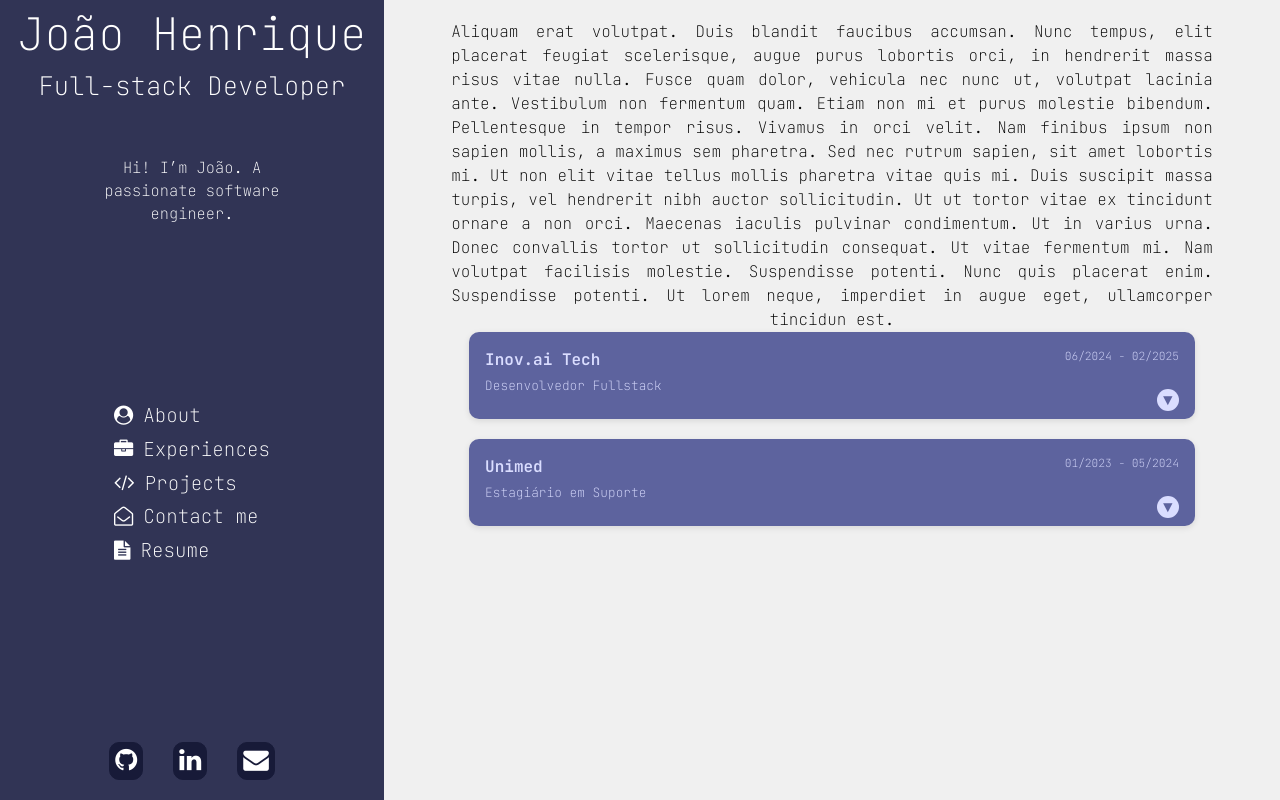
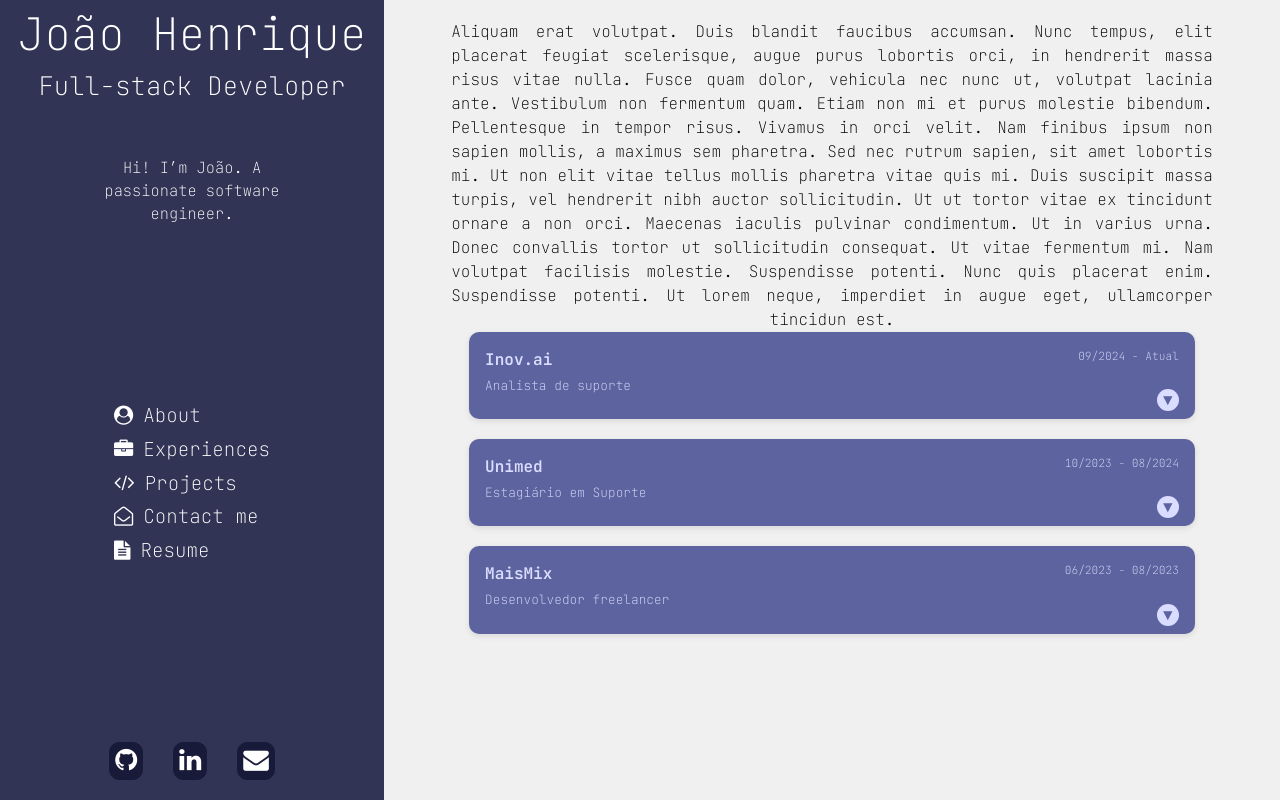
Before and after one commit to joaocarlos-dev/Angular-portifolio, an Angular app: page / in a window 1280 px wide. Built offline with nearby package versions, Linux system fonts and the light colour scheme.

Commit message:
added more experience cards, changed the description text and css style

```diff
--- a/src/app/components/experience/experience.component.html
+++ b/src/app/components/experience/experience.component.html
@@ -16,10 +16,6 @@
       <p>{{ exp.description }}</p>
     </div>
 
-    <div class="arrow-toggle" [class.expanded]="exp.expanded">
-      <!-- Você pode usar uma fonte como Material Icons, ou SVG, ou só isso: -->
-      &#9660;
-      <!-- seta para baixo ▼ -->
-    </div>
+    <div class="arrow-toggle" [class.expanded]="exp.expanded">&#9660;</div>
   </div>
 </div>
--- a/src/app/components/experience/experience.component.scss
+++ b/src/app/components/experience/experience.component.scss
@@ -51,8 +51,9 @@
   .experience-description {
     overflow: hidden;
     padding: 0 16px;
-    transform: translateZ(0);  // Melhora a renderização
-    backface-visibility: hidden; // Elimina flicker em alguns navegadores
+    transform: translateZ(0);
+    backface-visibility: hidden;
+    color: #daddff;
   }
 
   .arrow-toggle {
--- a/src/app/components/experience/experience.component.ts
+++ b/src/app/components/experience/experience.component.ts
@@ -54,18 +54,45 @@ interface Experience {
 export class ExperienceComponent {
   experiences: Experience[] = [
     {
-      company: 'Inov.ai Tech',
-      title: 'Desenvolvedor Fullstack',
-      duration: '06/2024 - 02/2025',
-      description:
-        'Participei de automações com IA, criei pipelines com Python, Node.js e Kubernetes.',
+      company: 'Inov.ai',
+      title: 'Analista de suporte',
+      duration: '09/2024 - Atual',
+      description: `
+   Na Inov.ai, sou responsável pelo monitoramento de todos os serviços da empresa,
+   utilizando ElasticSearch e Kubernetes. Também atuo na análise de logs, suporte técnico e automação de
+  processos internos com Python. Desenvolvo scripts para análise de dados e sou responsável pela
+  criação e manutenção de uma base de conhecimento interna desenvolvida em Angular,
+  com suporte a diagramas, com o objetivo de centralizar conhecimentos técnicos,
+  regras de negócio e documentações dos serviços.
+  `,
       expanded: false,
     },
     {
       company: 'Unimed',
       title: 'Estagiário em Suporte',
-      duration: '01/2023 - 05/2024',
-      description: 'Teste de texto',
+      duration: '10/2023 - 08/2024',
+      description: `
+        Atuei na área de suporte à infraestrutura,
+        auxiliando colaboradores internos em demandas técnicas.
+        Fui responsável pelo gerenciamento do domínio do servidor, configuração de GPOs,
+        instalação e manutenção de estações de trabalho. Além disso,
+        desenvolvi uma automação interna utilizando Python e Selenium para a geração de mais de
+        300 relatórios mensais, otimizando significativamente o tempo da equipe.
+      `,
+      expanded: false,
+    },
+    {
+      company: 'MaisMix',
+      title: 'Desenvolvedor freelancer',
+      duration: '06/2023 - 08/2023',
+      description: `
+        Fui contratado como desenvolvedor freelancer por uma concreteira de Sertãozinho
+        para criar um WebApp de gestão de entregas de concreto.
+        A solução permite o acompanhamento em tempo real das entregas por todos os colaboradores e
+        segue em funcionamento até hoje, com mais de 10 entregas sendo registradas semanalmente.
+        Fui responsável por todo o ciclo de desenvolvimento, desde a prototipagem até o deploy da aplicação.
+        O projeto foi desenvolvido utilizando Flutter e Dart, com Firebase como backend e plataforma de hospedagem.
+      `,
       expanded: false,
     },
   ];
```
